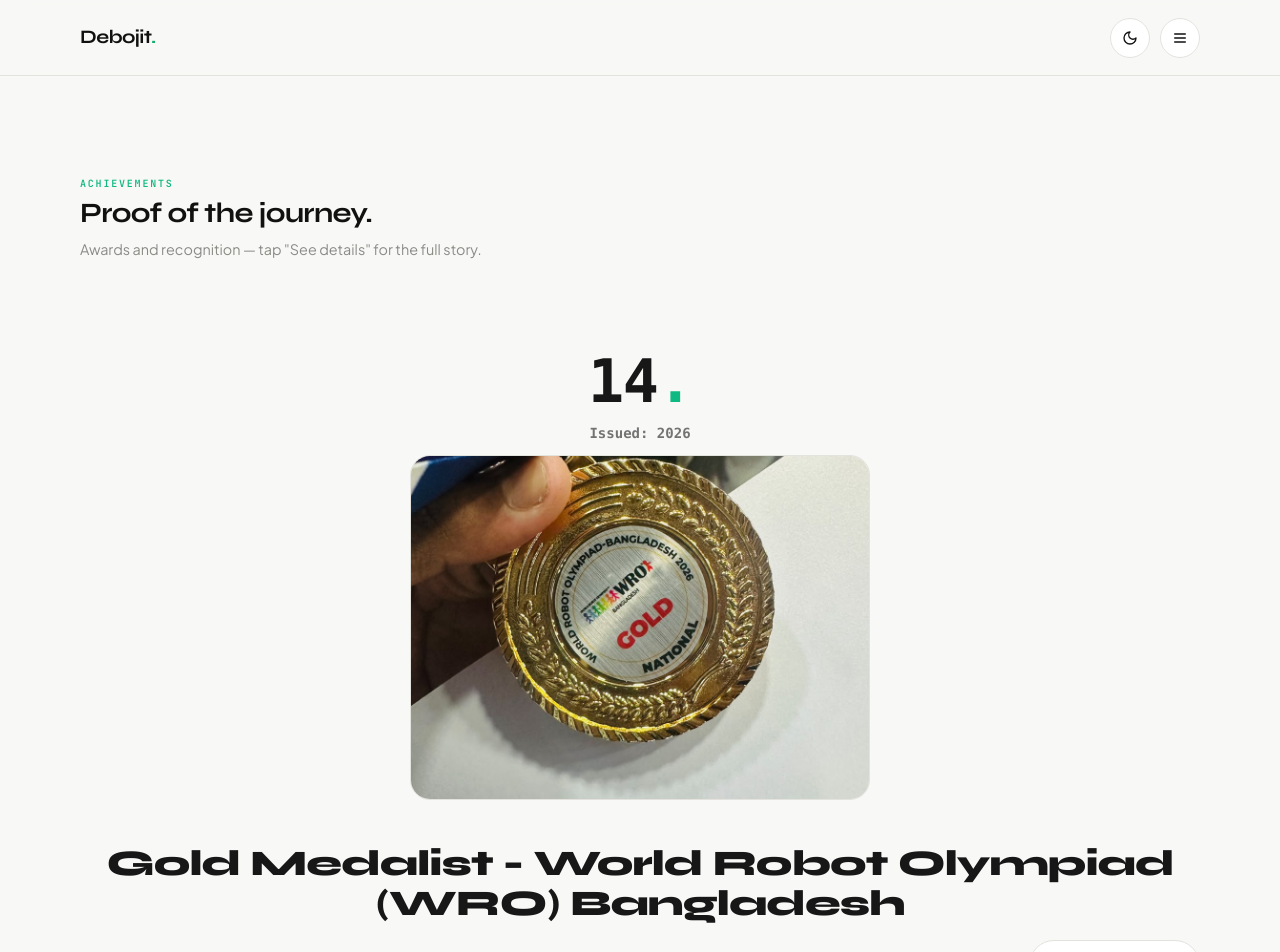
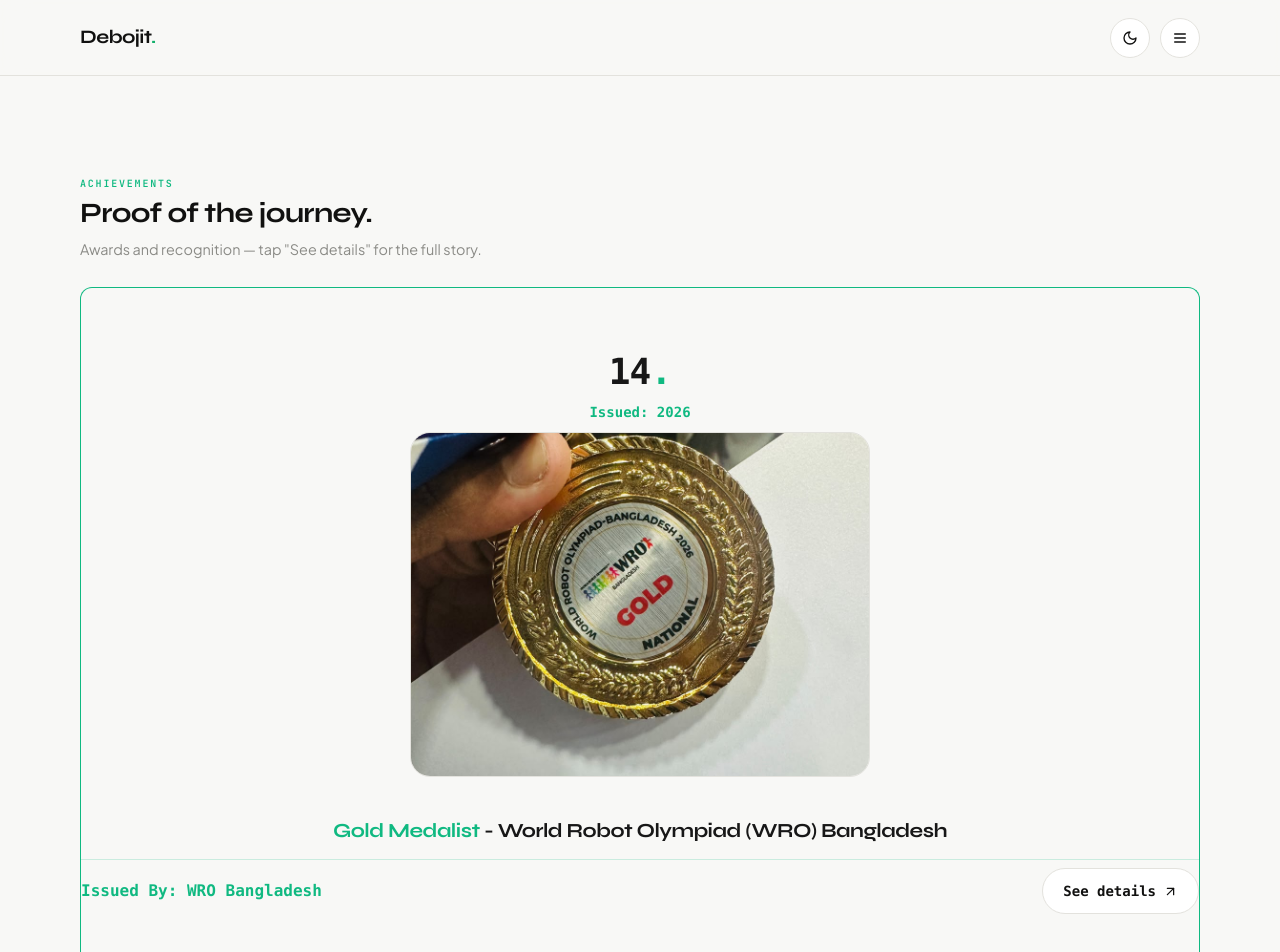
Before and after one commit to debojitsahajit09/my-portfolio, a Next.js app in the folder extracted/: page /achievements in a window 1280 px wide. Shown: the top 952 px of the page. Built offline with nearby package versions, Linux system fonts and the light colour scheme.

Commit message:
Refactor AwardCard component layout and styles
Updated styles and structure for the AwardCard component, including adjustments to padding, font sizes, and layout. Improved accessibility and responsiveness.

```diff
--- a/extracted/components/AwardCard.tsx
+++ b/extracted/components/AwardCard.tsx
@@ -18,40 +18,40 @@
   const [open, setOpen] = useState(false);
 
   return (
-    <article className="award flex flex-col gap-3 font-mono mb-16 text-neutral-900 dark:text-neutral-100">
-      {/* ১. সিরিয়াল নম্বর: লাইট মোডে ডার্ক ধূসর/কালো এবং ডার্ক মোডে সাদা */}
-      <div className="text-5xl md:text-6xl font-extrabold tracking-tight text-neutral-900 dark:text-white">
+    <article className="award flex flex-col gap-2.5 font-mono mb-10 text-neutral-900 dark:text-neutral-100 p-5 rounded-xl border border-[#10b981] bg-transparent">
+      {/* ১. সিরিয়াল নম্বর: লাইট মোডে ডার্ক এবং ডার্ক মোডে সাদা */}
+      <div className="text-3xl md:text-4xl font-extrabold tracking-tight text-neutral-900 dark:text-white">
         {a.n}<span className="text-[#10b981]">.</span>
       </div>
 
-      {/* ২. ইস্যু ডেট / বছর */}
-      <div className="text-neutral-500 dark:text-neutral-400 text-sm font-semibold">
+      {/* ২. ইস্যু ডেট / বছর: সবুজ রঙে */}
+      <div className="text-[#10b981] text-xs md:text-sm font-semibold">
         Issued: {a.year}
       </div>
 
       {/* ৩. পিকচার */}
       {a.image && (
-        <div className="award-img my-2 overflow-hidden rounded-lg w-full max-h-[450px]">
+        <div className="award-img my-1.5 overflow-hidden rounded-lg w-full max-h-[350px]">
           <img src={a.image} alt={a.title} className="w-full h-full object-cover" />
         </div>
       )}
 
-      {/* ৪. বড় শিরোনাম: লাইট মোডে স্পষ্ট কালো/ডার্ক আর ডার্ক মোডে স্পষ্ট সাদা */}
-      <h2 className="text-2xl md:text-4xl font-extrabold leading-tight tracking-tight mt-1 text-neutral-900 dark:text-white">
-        {a.result} - {a.title}
+      {/* ৪. শিরোনাম: ফন্ট সাইজ ছোট করা হয়েছে (text-lg md:text-xl) এবং মোড অনুযায়ী ডাইনামিক কালার */}
+      <h2 className="text-lg md:text-xl font-bold leading-snug tracking-tight mt-0.5 text-neutral-900 dark:text-white">
+        <span className="text-[#10b981]">{a.result}</span> - {a.title}
       </h2>
 
       {/* ৫. নিচে ইস্যুকারী সংস্থা এবং পাশে সি ডিটেইলস বাটন */}
-      <div className="flex items-center justify-between flex-wrap gap-4 mt-1">
-        <div className="text-[#10b981] font-semibold text-base md:text-lg">
+      <div className="flex items-center justify-between flex-wrap gap-3 mt-1 pt-2 border-t border-[#10b981]/20">
+        <div className="text-[#10b981] font-semibold text-sm md:text-base">
           Issued By: {a.org}
         </div>
 
         <button
-          className="btn flex items-center gap-1.5 text-sm md:text-base text-[#10b981] font-bold hover:underline"
+          className="btn flex items-center gap-1 text-xs md:text-sm text-[#10b981] font-bold hover:underline"
           onClick={() => setOpen(true)}
         >
-          See details <ArrowUpRight size={16} />
+          See details <ArrowUpRight size={15} />
         </button>
       </div>
 
@@ -63,14 +63,16 @@
           </button>
           <div className="award-modal" onClick={(e) => e.stopPropagation()}>
             {a.image && <img src={a.image} alt={a.title} />}
-            <div className="text-4xl font-extrabold my-2 text-neutral-900 dark:text-white">
+            <div className="text-2xl font-extrabold my-2 text-neutral-900 dark:text-white">
               {a.n}<span className="text-[#10b981]">.</span>
             </div>
-            <h2 className="text-neutral-900 dark:text-white">{a.result} - {a.title}</h2>
-            <div className="text-[#10b981] font-semibold my-1">
+            <h2 className="text-lg md:text-xl font-bold text-neutral-900 dark:text-white">
+              <span className="text-[#10b981]">{a.result}</span> - {a.title}
+            </h2>
+            <div className="text-[#10b981] font-semibold text-sm my-1">
               Issued By: {a.org} · {a.year}
             </div>
-            <p className="text text-neutral-700 dark:text-neutral-300">{a.text}</p>
+            <p className="text text-sm text-neutral-700 dark:text-neutral-300">{a.text}</p>
           </div>
         </div>
       )}
```
